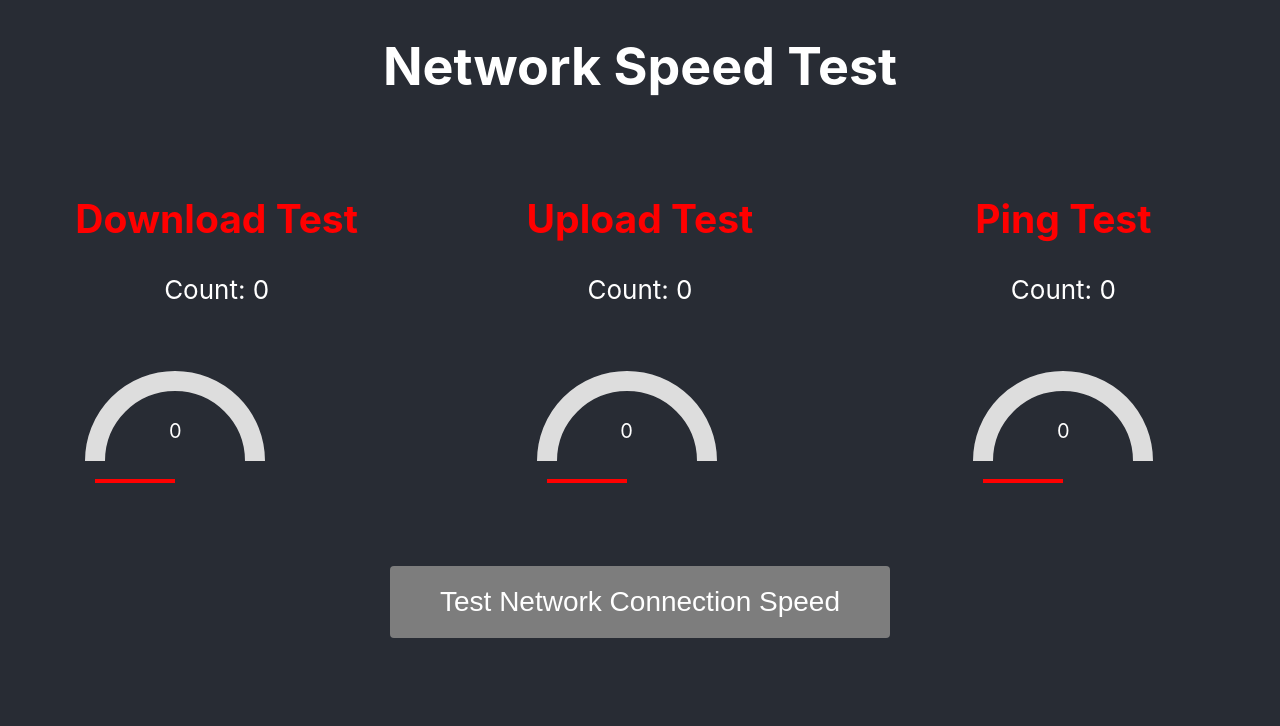
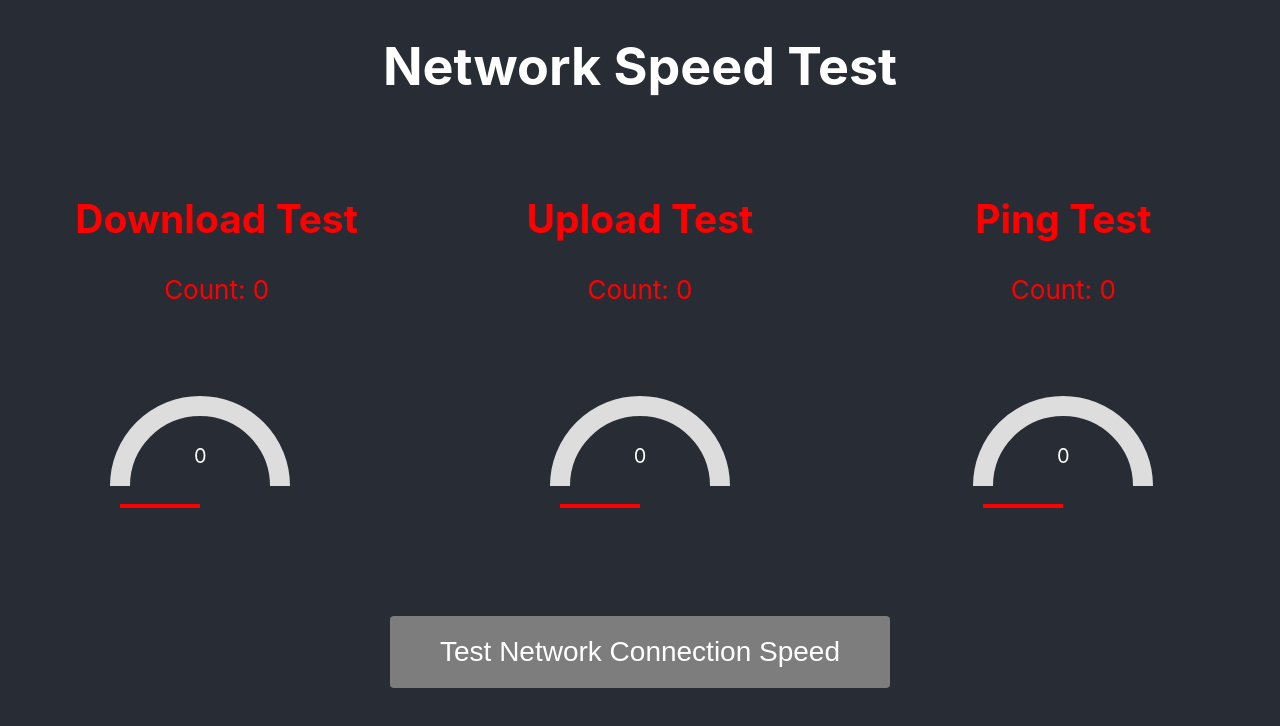
Before and after one commit to KieronRoberts/NetworkSpeedTest, a React (Create React App) app in the folder network_speed_test/: page / in a window 1280 px wide. Shown: the top 726 px of the page. Built offline with nearby package versions, Linux system fonts and the light colour scheme.

Commit message:
Count Function
Count Function has been separated from the App.js file, the counters are now independent and stop at different points.

```diff
--- a/network_speed_test/src/App.css
+++ b/network_speed_test/src/App.css
@@ -46,6 +46,8 @@ body{
   width: 100vw;
   padding: 10px;
   box-sizing: border-box;
+  justify-content: center;
+  align-items: center;
 }
 
 .grid-item {
@@ -62,7 +64,6 @@ body{
   width: 250px;
   height: 250px;
 }
-
 
 .button {
   display: inline-block;
@@ -115,11 +116,3 @@ body{
 .incomplete {
   color: red; /* Color when test is in progress */
 }
-
-.Speedometer {
-  display: flex;
-  justify-content: center;
-  align-items: center;
-  width: 200px;
-  height: 200px;
-}
--- a/network_speed_test/src/App.js
+++ b/network_speed_test/src/App.js
@@ -1,37 +1,31 @@
-import React, { useState, useEffect } from 'react';
+// App.js
+import React, { useState } from 'react';
 import './App.css';
 import Speedometer from './Speedo'; // Import Speedometer component
+import Count from './Count'; // Import Count component
 
 function App() {
-  const [count, setCount] = useState(0);
-  const [completed, setCompleted] = useState(false);
-  const [isTesting, setIsTesting] = useState(false); // New state to control test
-
-  useEffect(() => {
-    let interval;
-    if (isTesting && count < 10 && !completed) {
-      interval = setInterval(() => {
-        setCount(prevCount => {
-          if (prevCount < 9) {
-            return prevCount + 1;
-          } else {
-            clearInterval(interval);
-            setCompleted(true);
-            return prevCount + 1;
-          }
-        });
-      }, 1000); // Increment every 1 second
-    }
-    return () => clearInterval(interval); // Cleanup interval on component unmount
-  }, [count, completed, isTesting]);
+  const [isTesting, setIsTesting] = useState(false);
+  const [counts, setCounts] = useState({ download: 0, upload: 0, ping: 0 });
+  const [completedTests, setCompletedTests] = useState({ download: false, upload: false, ping: false });
+  const [testKey, setTestKey] = useState({ download: 0, upload: 0, ping: 0 }); // Add keys to force re-mount
 
   const startTest = () => {
-    setCount(0); // Reset count
-    setCompleted(false); // Reset completion status
     setIsTesting(true); // Start the test
+    setCompletedTests({ download: false, upload: false, ping: false }); // Reset all completion statuses
+    setTestKey({ download: Math.random(), upload: Math.random(), ping: Math.random() }); // Change keys to force re-mount
   };
 
-  const statusClass = completed ? 'completed' : 'incomplete';
+  const handleTestComplete = (testType) => {
+    setCompletedTests(prevState => ({ ...prevState, [testType]: true }));
+  };
+
+  const handleCountChange = (testType, newCount, isComplete) => {
+    setCounts(prevState => ({ ...prevState, [testType]: newCount }));
+    if (isComplete) {
+      handleTestComplete(testType);
+    }
+  };
 
   return (
     <div className="App">
@@ -42,42 +36,54 @@ function App() {
         <div className="grid-container">
           <div className="grid-item">
             <div className="Download_Test">
-              <h2 className={`count ${statusClass}`}>Download Test</h2>
+              <h2 className={`count ${completedTests.download ? 'completed' : 'incomplete'}`}>Download Test</h2>
               <div className="Download_Result">
                 <div className="Test-Status">
-                  <p className="Test_Counter">Count: {count}</p>
-                  {completed && <p>Test complete</p>}
+                  <Count
+                    key={testKey.download} // Use unique key to force re-mount
+                    isTesting={isTesting}
+                    onComplete={() => handleTestComplete('download')}
+                    onCountChange={(newCount, isComplete) => handleCountChange('download', newCount, isComplete)}
+                  />
                 </div>
                 <div className="Speedometer">
-                  <Speedometer value={count} /> {/* Add Speedometer component */}
+                  <Speedometer value={counts.download} /> {/* Add Speedometer component */}
                 </div>
               </div>
             </div>
           </div>
           <div className="grid-item">
             <div className="Upload_Test">
-              <h2 className={`count ${statusClass}`}>Upload Test</h2>
+              <h2 className={`count ${completedTests.upload ? 'completed' : 'incomplete'}`}>Upload Test</h2>
               <div className="Upload_Result">
                 <div className="Test-Status">
-                  <p className="Test_Counter">Count: {count}</p>
-                  {completed && <p>Test complete</p>}
+                  <Count
+                    key={testKey.upload} // Use unique key to force re-mount
+                    isTesting={isTesting}
+                    onComplete={() => handleTestComplete('upload')}
+                    onCountChange={(newCount, isComplete) => handleCountChange('upload', newCount, isComplete)}
+                  />
                 </div>
                 <div className="Speedometer">
-                  <Speedometer value={count} /> {/* Add Speedometer component */}
+                  <Speedometer value={counts.upload} /> {/* Add Speedometer component */}
                 </div>
               </div>
             </div>
           </div>
           <div className="grid-item">
             <div className="Ping_Test">
-              <h2 className={`count ${statusClass}`}>Ping Test</h2>
-              <div className="Upload_Result">
+              <h2 className={`count ${completedTests.ping ? 'completed' : 'incomplete'}`}>Ping Test</h2>
+              <div className="Ping_Result">
                 <div className="Test-Status">
-                  <p className="Test_Counter">Count: {count}</p>
-                  {completed && <p>Test complete</p>}
+                  <Count
+                    key={testKey.ping} // Use unique key to force re-mount
+                    isTesting={isTesting}
+                    onComplete={() => handleTestComplete('ping')}
+                    onCountChange={(newCount, isComplete) => handleCountChange('ping', newCount, isComplete)}
+                  />
                 </div>
                 <div className="Speedometer">
-                  <Speedometer value={count} /> {/* Add Speedometer component */}
+                  <Speedometer value={counts.ping} /> {/* Add Speedometer component */}
                 </div>
               </div>
             </div>
--- /dev/null
+++ b/network_speed_test/src/Count.js
@@ -0,0 +1,44 @@
+// Count.js
+import React, { useState, useEffect } from 'react';
+
+function Count({ isTesting, onCountChange, onComplete }) {
+  const [count, setCount] = useState(0);
+  const [completed, setCompleted] = useState(false);
+  const [target, setTarget] = useState(0);
+
+  useEffect(() => {
+    let interval;
+    if (isTesting && count < target && !completed) {
+      interval = setInterval(() => {
+        setCount(prevCount => {
+          const newCount = prevCount + 1;
+          if (newCount >= target) {
+            clearInterval(interval);
+            setCompleted(true);
+            onComplete();
+          }
+          onCountChange(newCount, newCount >= target); // Notify parent component of count change
+          return newCount;
+        });
+      }, 1000); // Increment every 1 second
+    }
+    return () => clearInterval(interval); // Cleanup interval on component unmount
+  }, [count, completed, isTesting, target, onComplete, onCountChange]);
+
+  useEffect(() => {
+    if (isTesting) {
+      setCount(0); // Reset count
+      setCompleted(false); // Reset completion status
+      setTarget(Math.floor(Math.random() * 10) + 1); // Set random target between 1 and 10
+    }
+  }, [isTesting]);
+
+  return (
+    <div>
+      <p className={`Test_Counter ${completed ? 'completed' : 'incomplete'}`}>Count: {count}</p>
+      {completed && <p>Test complete</p>}
+    </div>
+  );
+}
+
+export default Count;
--- a/network_speed_test/src/Speedo.css
+++ b/network_speed_test/src/Speedo.css
@@ -3,11 +3,19 @@
   position: relative;
   width: 200px;
   height: 200px;
+  display: flex;
+  justify-content: center;
+  align-items: center;
+  margin: auto; /* Center horizontally if within a block-level parent */
 }
 
 .speedometer-svg {
   width: 100%;
   height: 100%;
+}
+
+.speedometer-background {
+  fill: #e0e0e0; /* Light gray background */
 }
 
 .speedometer-arc {
```
Also changed, not shown: 1 other file (tests, documents, lock files or other folders). Lines whose indentation alone changed are shown as unchanged.
